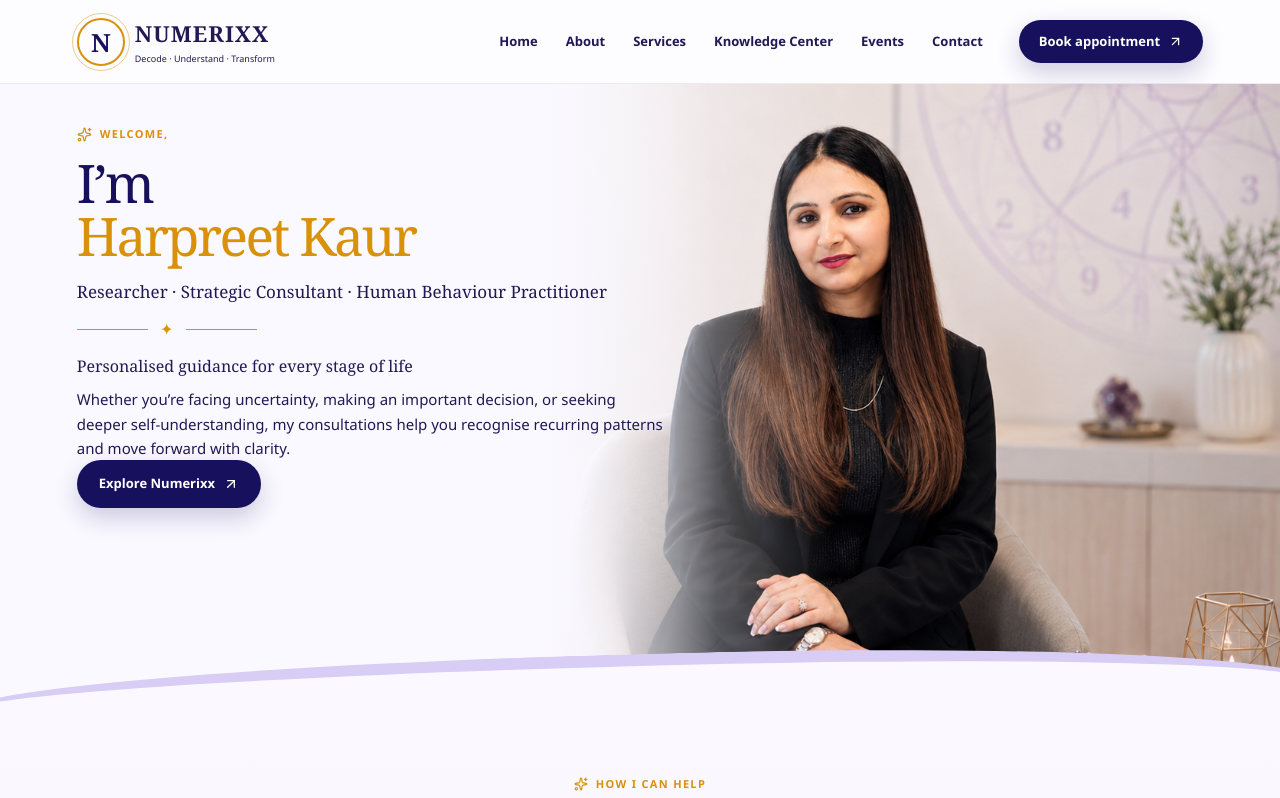
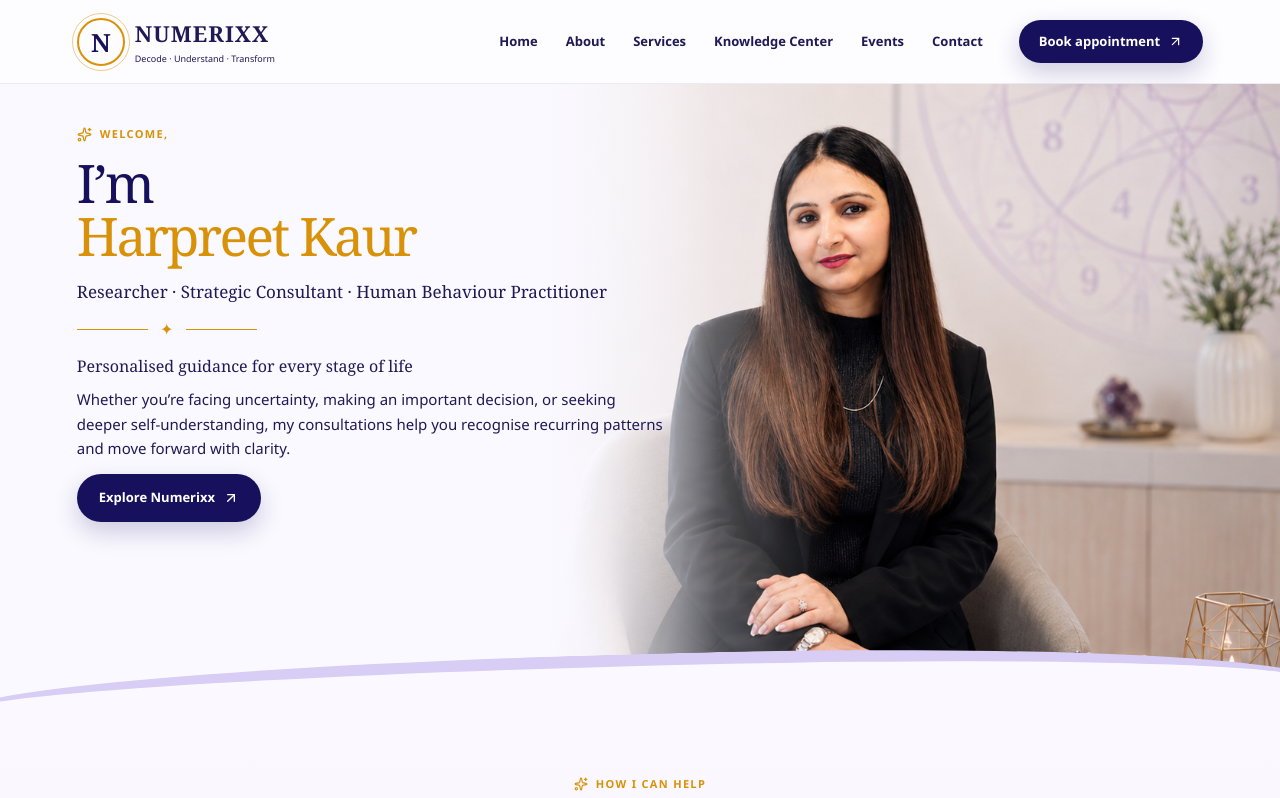
Before and after one commit to chetannagoriya/numerixx, a Next.js app: page / in a window 1280 px wide. Shown: the top 798 px of the page. Built offline with nearby package versions, Linux system fonts and the light colour scheme.

Commit message:
Adjust home hero button spacing

```diff
--- a/app/globals.css
+++ b/app/globals.css
@@ -678,3 +678,7 @@ nav a:first-child:after{display:none}.services-preview{background:linear-gradien
     line-height:1.55;
   }
 }
+
+.pdf-hero-copy>.button{
+  margin-top:14px;
+}
```
